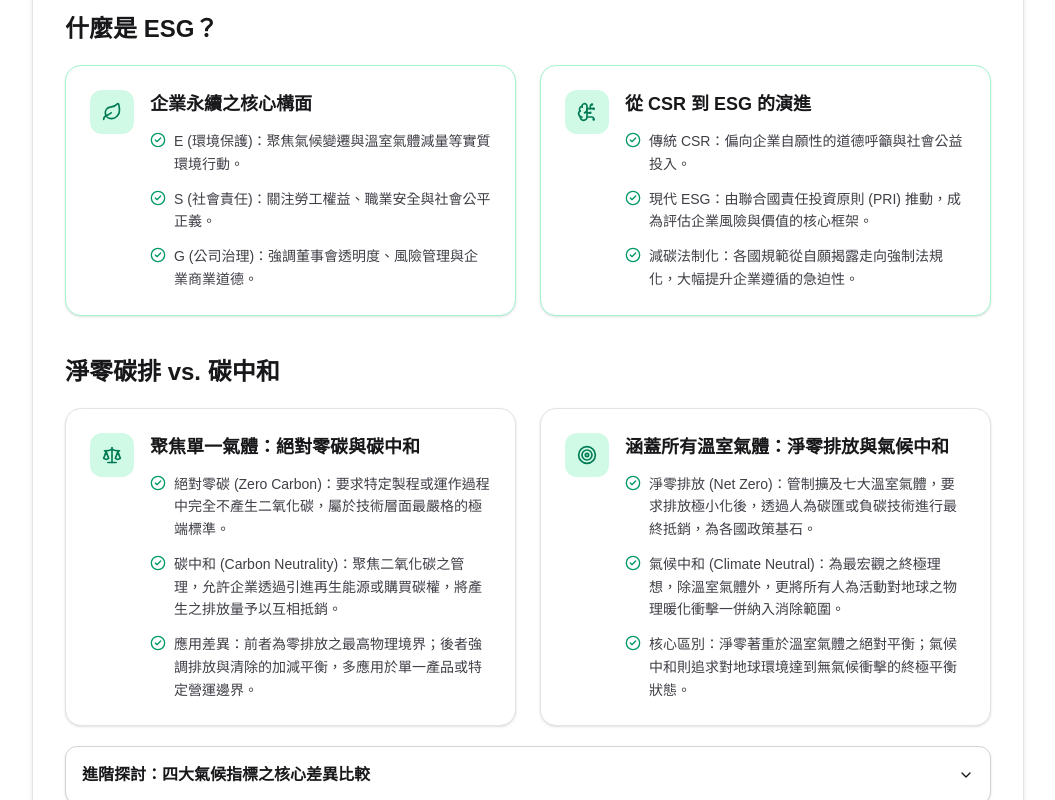
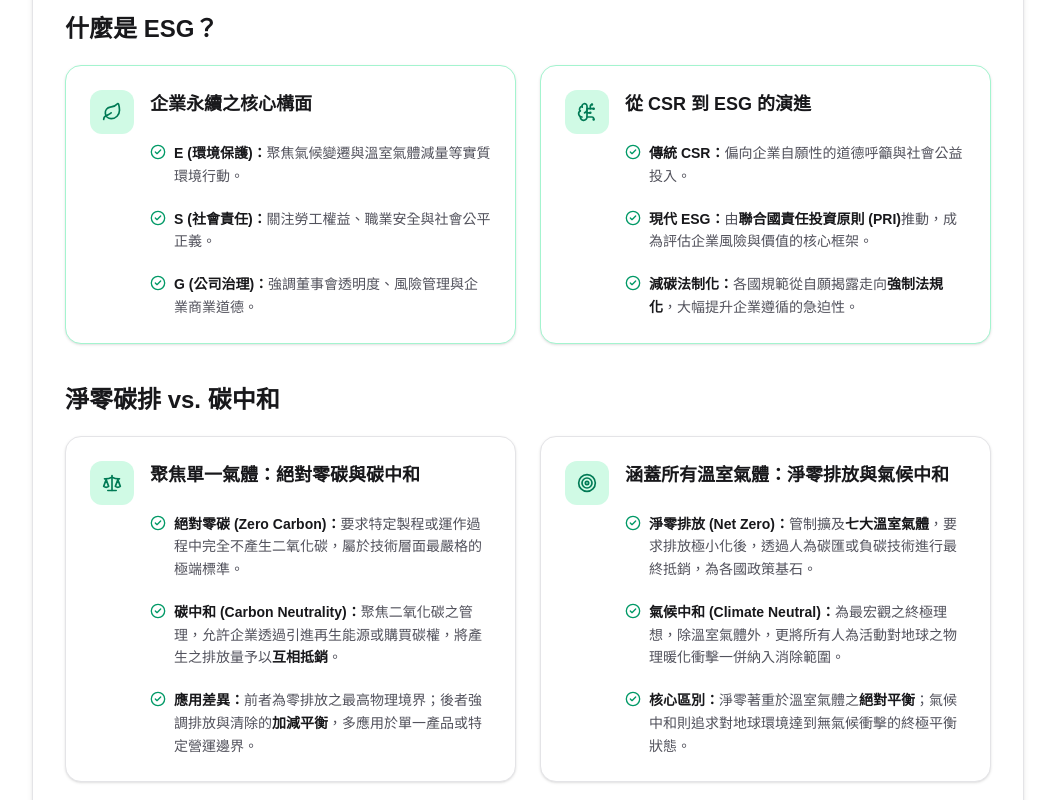
Before and after one commit to 411233052-source/sustainability-edu-platform, a Next.js app: page /concept-building in a window 1280 px wide. Shown: the part 500-1300 px from the top of the page, without its empty margins (112-1167 px from the left). Built offline with nearby package versions, Linux system fonts and the light colour scheme.

Commit message:
style: 優化全站易讀性，調整行距、字色對比並建立專有名詞粗體視覺錨點

```diff
--- a/src/app/action-quantification/page.tsx
+++ b/src/app/action-quantification/page.tsx
@@ -5,6 +5,7 @@
  */
 
 import { ChapterCompleteButton } from "@/components/chapter-complete-button";
+import type { ReactNode } from "react";
 import {
   Boxes,
   CheckCircle2,
@@ -14,40 +15,146 @@ import {
   Truck,
 } from "lucide-react";
 
-const SCOPE_1_2_POINTS = [
-  "ISO 14064 規範：針對組織層級的溫室氣體排放與削減，提供定量、監督及報告的國際標準。",
-  "範疇一 (直接排放)：來自企業完全擁有或具備直接控制權的設施所產生的排放，如固定燃燒源或製程排放。",
-  "範疇二 (間接排放)：企業為維持營運，向外部購買能源而在發電階段所產生的間接排放。",
-] as const;
+type CardPoint = { id: string; node: ReactNode };
 
-const SCOPE_3_POINTS = [
-  "範疇三定義：不在範疇一、二之內，但因企業營運而在整個供應鏈上下游發生的間接排放。",
-  "排放占比：範疇三通常佔企業整體碳足跡的 70% 至 90% 以上，是綠色供應鏈管理的關鍵。",
-  "盤查難度：數據多掌握在外部供應商或消費者手中，極度依賴跨企業之協作與資訊透明度。",
-] as const;
+function Term({ children }: { children: ReactNode }) {
+  return <strong className="font-semibold text-zinc-900">{children}</strong>;
+}
 
-const GSCM_CHALLENGE_POINTS = [
-  "法規壓力：歐盟碳邊境調整機制 (CBAM) 等強制性法規推行，碳排放數據直接影響國際市場競爭力。",
-  "數據獲取瓶頸：供應鏈碳盤查面臨缺乏一手資料、品質參差不齊以及上下游重複計算的挑戰。",
-  "資訊科技應用：透過人工智慧 (AI) 結合區塊鏈技術，確保跨國供應鏈碳資訊的真實性與互通性。",
-] as const;
+const SCOPE_1_2_POINTS: readonly CardPoint[] = [
+  {
+    id: "iso-14064",
+    node: (
+      <>
+        <Term>ISO 14064 規範：</Term>
+        針對組織層級的溫室氣體排放與削減，提供定量、監督及報告的國際標準。
+      </>
+    ),
+  },
+  {
+    id: "scope-1",
+    node: (
+      <>
+        <Term>範疇一 (直接排放)：</Term>來自企業
+        <Term>完全擁有或具備直接控制權</Term>
+        的設施所產生的排放，如固定燃燒源或製程排放。
+      </>
+    ),
+  },
+  {
+    id: "scope-2",
+    node: (
+      <>
+        <Term>範疇二 (間接排放)：</Term>
+        企業為維持營運，向外部購買能源而在發電階段所產生的間接排放。
+      </>
+    ),
+  },
+];
 
-const PRECISION_DECISION_POINTS = [
-  "環保產品宣告 (EPD)：企業可要求供應商提供標準化的產品碳足跡數據，降低對產業平均值的依賴。",
-  "決策分析模型：導入如優劣解距離法 (TOPSIS) 等工具，客觀評估各項減碳策略的技術成熟度與預期成效。",
-  "供應商激勵機制：將碳績效納入篩選指標，透過優先採購權等機制提升整體供應鏈的氣候風險抗性。",
-] as const;
+const SCOPE_3_POINTS: readonly CardPoint[] = [
+  {
+    id: "scope-3-definition",
+    node: (
+      <>
+        <Term>範疇三定義：</Term>
+        不在範疇一、二之內，但因企業營運而在整個供應鏈上下游發生的間接排放。
+      </>
+    ),
+  },
+  {
+    id: "scope-3-ratio",
+    node: (
+      <>
+        <Term>排放占比：</Term>範疇三通常佔企業整體碳足跡的
+        <Term>70% 至 90% 以上</Term>，是綠色供應鏈管理的關鍵。
+      </>
+    ),
+  },
+  {
+    id: "scope-3-difficulty",
+    node: (
+      <>
+        <Term>盤查難度：</Term>
+        數據多掌握在外部供應商或消費者手中，極度依賴跨企業之協作與資訊透明度。
+      </>
+    ),
+  },
+];
 
-function CardPointList({ items }: { items: readonly string[] }) {
+const GSCM_CHALLENGE_POINTS: readonly CardPoint[] = [
+  {
+    id: "gscm-regulation",
+    node: (
+      <>
+        <Term>法規壓力：</Term>
+        <Term>歐盟碳邊境調整機制 (CBAM)</Term>
+        等強制性法規推行，碳排放數據直接影響國際市場競爭力。
+      </>
+    ),
+  },
+  {
+    id: "gscm-data",
+    node: (
+      <>
+        <Term>數據獲取瓶頸：</Term>
+        供應鏈碳盤查面臨缺乏一手資料、品質參差不齊以及上下游重複計算的挑戰。
+      </>
+    ),
+  },
+  {
+    id: "gscm-it",
+    node: (
+      <>
+        <Term>資訊科技應用：</Term>
+        透過人工智慧 (AI) 結合區塊鏈技術，確保跨國供應鏈碳資訊的真實性與互通性。
+      </>
+    ),
+  },
+];
+
+const PRECISION_DECISION_POINTS: readonly CardPoint[] = [
+  {
+    id: "decision-epd",
+    node: (
+      <>
+        <Term>環保產品宣告 (EPD)：</Term>
+        企業可要求供應商提供標準化的產品碳足跡數據，降低對產業平均值的依賴。
+      </>
+    ),
+  },
+  {
+    id: "decision-model",
+    node: (
+      <>
+        <Term>決策分析模型：</Term>導入如<Term>優劣解距離法 (TOPSIS)</Term>
+        等工具，客觀評估各項減碳策略的技術成熟度與預期成效。
+      </>
+    ),
+  },
+  {
+    id: "decision-incentive",
+    node: (
+      <>
+        <Term>供應商激勵機制：</Term>
+        將碳績效納入篩選指標，透過優先採購權等機制提升整體供應鏈的氣候風險抗性。
+      </>
+    ),
+  },
+];
+
+function CardPointList({ items }: { items: readonly CardPoint[] }) {
   return (
-    <ul className="mt-3 list-none space-y-3 p-0">
-      {items.map((text) => (
-        <li key={text} className="flex items-start gap-2">
+    <ul className="mt-6 list-none space-y-5 p-0">
+      {items.map((item) => (
+        <li key={item.id} className="flex items-start gap-2">
           <CheckCircle2
             className="mt-0.5 size-4 shrink-0 text-emerald-600"
             aria-hidden
           />
-          <span className="text-sm leading-relaxed text-zinc-700">{text}</span>
+          <span className="text-sm leading-relaxed text-zinc-600">
+            {item.node}
+          </span>
         </li>
       ))}
     </ul>
@@ -143,9 +250,23 @@ export default function ActionQuantificationPage() {
       <section className="mt-12 mb-8 rounded-r-xl border-l-4 border-slate-400 bg-slate-50 p-6 md:p-8">
         <h2 className="text-lg font-bold text-slate-800">本章精要</h2>
         <ul className="mt-4 space-y-3 text-sm leading-relaxed text-slate-700 md:text-base list-disc list-outside ml-5 marker:text-slate-400">
-          <li>溫室氣體盤查分為三大範疇，其中範疇三（價值鏈間接排放）佔比最高、盤查難度最大，為供應鏈管理之核心。</li>
-          <li>面對歐盟 CBAM 等國際經貿法規，缺乏精確的碳數據將直接削弱企業在國際市場中的競爭力。</li>
-          <li>企業須結合環保產品宣告 (EPD) 數據與多準則決策模型，在減碳效果、技術可行性與成本間找出最佳實務路徑。</li>
+          <li>
+            溫室氣體盤查分為三大範疇，其中
+            <strong className="font-semibold text-slate-900">範疇三（價值鏈間接排放）</strong>
+            佔比最高、盤查難度最大，為
+            <strong className="font-semibold text-slate-900">供應鏈管理之核心</strong>。
+          </li>
+          <li>
+            面對<strong className="font-semibold text-slate-900">歐盟 CBAM</strong>
+            等國際經貿法規，缺乏精確的碳數據將直接削弱企業在國際市場中的
+            <strong className="font-semibold text-slate-900">競爭力</strong>。
+          </li>
+          <li>
+            企業須結合
+            <strong className="font-semibold text-slate-900">環保產品宣告 (EPD)</strong>
+            數據與<strong className="font-semibold text-slate-900">多準則決策模型</strong>
+            ，在減碳效果、技術可行性與成本間找出最佳實務路徑。
+          </li>
         </ul>
       </section>
 
--- a/src/app/concept-building/page.tsx
+++ b/src/app/concept-building/page.tsx
@@ -5,6 +5,7 @@
  */
 
 import { ChapterCompleteButton } from "@/components/chapter-complete-button";
+import type { ReactNode } from "react";
 import {
   BrainCircuit,
   CheckCircle2,
@@ -14,40 +15,141 @@ import {
   Target,
 } from "lucide-react";
 
-const ESG_LETTERS_POINTS = [
-  "E (環境保護)：聚焦氣候變遷與溫室氣體減量等實質環境行動。",
-  "S (社會責任)：關注勞工權益、職業安全與社會公平正義。",
-  "G (公司治理)：強調董事會透明度、風險管理與企業商業道德。",
-] as const;
+type CardPoint = { id: string; node: ReactNode };
 
-const CSR_TO_ESG_POINTS = [
-  "傳統 CSR：偏向企業自願性的道德呼籲與社會公益投入。",
-  "現代 ESG：由聯合國責任投資原則 (PRI) 推動，成為評估企業風險與價值的核心框架。",
-  "減碳法制化：各國規範從自願揭露走向強制法規化，大幅提升企業遵循的急迫性。",
-] as const;
+function Term({ children }: { children: ReactNode }) {
+  return <strong className="font-semibold text-zinc-900">{children}</strong>;
+}
 
-const SINGLE_GAS_POINTS = [
-  "絕對零碳 (Zero Carbon)：要求特定製程或運作過程中完全不產生二氧化碳，屬於技術層面最嚴格的極端標準。",
-  "碳中和 (Carbon Neutrality)：聚焦二氧化碳之管理，允許企業透過引進再生能源或購買碳權，將產生之排放量予以互相抵銷。",
-  "應用差異：前者為零排放之最高物理境界；後者強調排放與清除的加減平衡，多應用於單一產品或特定營運邊界。",
-] as const;
+const ESG_LETTERS_POINTS: readonly CardPoint[] = [
+  {
+    id: "esg-e",
+    node: (
+      <>
+        <Term>E (環境保護)：</Term>聚焦氣候變遷與溫室氣體減量等實質環境行動。
+      </>
+    ),
+  },
+  {
+    id: "esg-s",
+    node: (
+      <>
+        <Term>S (社會責任)：</Term>關注勞工權益、職業安全與社會公平正義。
+      </>
+    ),
+  },
+  {
+    id: "esg-g",
+    node: (
+      <>
+        <Term>G (公司治理)：</Term>強調董事會透明度、風險管理與企業商業道德。
+      </>
+    ),
+  },
+];
 
-const FULL_IMPACT_POINTS = [
-  "淨零排放 (Net Zero)：管制擴及七大溫室氣體，要求排放極小化後，透過人為碳匯或負碳技術進行最終抵銷，為各國政策基石。",
-  "氣候中和 (Climate Neutral)：為最宏觀之終極理想，除溫室氣體外，更將所有人為活動對地球之物理暖化衝擊一併納入消除範圍。",
-  "核心區別：淨零著重於溫室氣體之絕對平衡；氣候中和則追求對地球環境達到無氣候衝擊的終極平衡狀態。",
-] as const;
+const CSR_TO_ESG_POINTS: readonly CardPoint[] = [
+  {
+    id: "csr-legacy",
+    node: (
+      <>
+        <Term>傳統 CSR：</Term>偏向企業自願性的道德呼籲與社會公益投入。
+      </>
+    ),
+  },
+  {
+    id: "csr-modern",
+    node: (
+      <>
+        <Term>現代 ESG：</Term>由<Term>聯合國責任投資原則 (PRI)</Term>
+        推動，成為評估企業風險與價值的核心框架。
+      </>
+    ),
+  },
+  {
+    id: "csr-legislation",
+    node: (
+      <>
+        <Term>減碳法制化：</Term>各國規範從自願揭露走向
+        <Term>強制法規化</Term>，大幅提升企業遵循的急迫性。
+      </>
+    ),
+  },
+];
 
-function CardPointList({ items }: { items: readonly string[] }) {
+const SINGLE_GAS_POINTS: readonly CardPoint[] = [
+  {
+    id: "single-zero-carbon",
+    node: (
+      <>
+        <Term>絕對零碳 (Zero Carbon)：</Term>
+        要求特定製程或運作過程中完全不產生二氧化碳，屬於技術層面最嚴格的極端標準。
+      </>
+    ),
+  },
+  {
+    id: "single-carbon-neutrality",
+    node: (
+      <>
+        <Term>碳中和 (Carbon Neutrality)：</Term>
+        聚焦二氧化碳之管理，允許企業透過引進再生能源或購買碳權，將產生之排放量予以
+        <Term>互相抵銷</Term>。
+      </>
+    ),
+  },
+  {
+    id: "single-difference",
+    node: (
+      <>
+        <Term>應用差異：</Term>前者為零排放之最高物理境界；後者強調排放與清除的
+        <Term>加減平衡</Term>，多應用於單一產品或特定營運邊界。
+      </>
+    ),
+  },
+];
+
+const FULL_IMPACT_POINTS: readonly CardPoint[] = [
+  {
+    id: "full-net-zero",
+    node: (
+      <>
+        <Term>淨零排放 (Net Zero)：</Term>管制擴及<Term>七大溫室氣體</Term>
+        ，要求排放極小化後，透過人為碳匯或負碳技術進行最終抵銷，為各國政策基石。
+      </>
+    ),
+  },
+  {
+    id: "full-climate-neutral",
+    node: (
+      <>
+        <Term>氣候中和 (Climate Neutral)：</Term>
+        為最宏觀之終極理想，除溫室氣體外，更將所有人為活動對地球之物理暖化衝擊一併納入消除範圍。
+      </>
+    ),
+  },
+  {
+    id: "full-difference",
+    node: (
+      <>
+        <Term>核心區別：</Term>淨零著重於溫室氣體之<Term>絕對平衡</Term>
+        ；氣候中和則追求對地球環境達到無氣候衝擊的終極平衡狀態。
+      </>
+    ),
+  },
+];
+
+function CardPointList({ items }: { items: readonly CardPoint[] }) {
   return (
-    <ul className="mt-3 list-none space-y-3 p-0">
-      {items.map((text) => (
-        <li key={text} className="flex items-start gap-2">
+    <ul className="mt-6 list-none space-y-5 p-0">
+      {items.map((item) => (
+        <li key={item.id} className="flex items-start gap-2">
           <CheckCircle2
             className="mt-0.5 size-4 shrink-0 text-emerald-600"
             aria-hidden
           />
-          <span className="text-sm leading-relaxed text-zinc-700">{text}</span>
+          <span className="text-sm leading-relaxed text-zinc-600">
+            {item.node}
+          </span>
         </li>
       ))}
     </ul>
@@ -155,9 +257,22 @@ export default function ConceptBuildingPage() {
       <section className="mt-12 mb-8 rounded-r-xl border-l-4 border-slate-400 bg-slate-50 p-6 md:p-8">
         <h2 className="text-lg font-bold text-slate-800">本章精要</h2>
         <ul className="mt-4 space-y-3 text-sm leading-relaxed text-slate-700 md:text-base list-disc list-outside ml-5 marker:text-slate-400">
-          <li>從 CSR 到 ESG，減碳已從自願性的道德公益，轉變為攸關企業生存的資本市場法規。</li>
-          <li>碳中和僅針對二氧化碳進行帳面抵銷；淨零排放則涵蓋所有溫室氣體且要求實質抵銷，為目前全球法規之基石。</li>
-          <li>氣候指標的嚴格程度，取決於管制氣體範圍的大小與抵銷機制的公信力。</li>
+          <li>
+            從 <strong className="font-semibold text-slate-900">CSR 到 ESG</strong>
+            ，減碳已從自願性的道德公益，轉變為攸關企業生存的
+            <strong className="font-semibold text-slate-900">資本市場法規</strong>。
+          </li>
+          <li>
+            <strong className="font-semibold text-slate-900">碳中和</strong>
+            僅針對二氧化碳進行帳面抵銷；
+            <strong className="font-semibold text-slate-900">淨零排放</strong>
+            則涵蓋所有溫室氣體且要求實質抵銷，為目前全球法規之基石。
+          </li>
+          <li>
+            氣候指標的嚴格程度，取決於
+            <strong className="font-semibold text-slate-900">管制氣體範圍的大小</strong>與
+            <strong className="font-semibold text-slate-900">抵銷機制的公信力</strong>。
+          </li>
         </ul>
       </section>
 
--- a/src/app/macro-market/page.tsx
+++ b/src/app/macro-market/page.tsx
@@ -5,6 +5,7 @@
  */
 
 import { ChapterCompleteButton } from "@/components/chapter-complete-button";
+import type { ReactNode } from "react";
 import {
   AlertTriangle,
   Briefcase,
@@ -14,40 +15,145 @@ import {
   TrendingUp,
 } from "lucide-react";
 
-const GREENWASHING_POINTS = [
-  "核心屬性：企業無法證實其減碳或環保聲明，且具備欺騙意圖以獲取市場不當之競爭優勢。",
-  "傳統表現形式：包含隱藏權衡、語意模糊以及選擇性揭露微小減碳成效等行銷手段。",
-  "漂綠 2.0 (B2B)：蔓延至綠能產業與供應鏈，如誇大再生能源產能、節能設備效能造假與碳憑證欺詐等。",
-] as const;
+type CardPoint = { id: string; node: ReactNode };
 
-const PUBLIC_PERCEPTION_POINTS = [
-  "綠色懷疑論：頻繁的漂綠事件觸發公眾防禦機制，對企業的減碳宣稱產生普遍的懷疑感知。",
-  "企業偽善認知：當企業減碳廣告與實際高碳排之負面新聞產生不一致時，將嚴重損害企業公民形象。",
-  "關係建立斷裂：偽善認知不僅降低消費者的品牌態度，更會直接切斷公眾與企業維持長期關係的意願。",
-] as const;
+function Term({ children }: { children: ReactNode }) {
+  return <strong className="font-semibold text-zinc-900">{children}</strong>;
+}
 
-const COMPLIANCE_JOBS_POINTS = [
-  "企業減碳管理師：需精通 SASB 與 GRI 等國際準則，負責統籌上市櫃企業之溫室氣體減量策略。",
-  "永續管理與內部稽核：專注於非財務與碳排放數據的審計，維護公司治理合規標準，防範漂綠風險。",
-  "氣候風險管理人員：具備編製 TCFD 報告與氣候情境財務壓力測試之能力，為企業之核心風控防線。",
-] as const;
+const GREENWASHING_POINTS: readonly CardPoint[] = [
+  {
+    id: "gw-core",
+    node: (
+      <>
+        <Term>核心屬性：</Term>企業無法證實其減碳或環保聲明，且具備
+        <Term>欺騙意圖</Term>以獲取市場不當之競爭優勢。
+      </>
+    ),
+  },
+  {
+    id: "gw-forms",
+    node: (
+      <>
+        <Term>傳統表現形式：</Term>
+        包含隱藏權衡、語意模糊以及選擇性揭露微小減碳成效等行銷手段。
+      </>
+    ),
+  },
+  {
+    id: "gw-b2b",
+    node: (
+      <>
+        <Term>漂綠 2.0 (B2B)：</Term>
+        蔓延至綠能產業與供應鏈，如誇大再生能源產能、節能設備效能造假與碳憑證欺詐等。
+      </>
+    ),
+  },
+];
 
-const CARBON_FINANCE_JOBS_POINTS = [
-  "碳權交易與碳資產管理師：熟稔自願性碳減量市場規則與歐盟 CBAM 機制，具備碳金融商品交易與避險能力。",
-  "碳資訊確信審查員：掌握 IFRS S1/S2 氣候相關揭露準則與碳足跡量化數據，確保企業減碳報告之公信力。",
-  "第三方驗證機制：比照財務報表審計，碳盤查數據須經由獨立會計師或跨國驗證機構進行實質確信。",
-] as const;
+const PUBLIC_PERCEPTION_POINTS: readonly CardPoint[] = [
+  {
+    id: "pp-skepticism",
+    node: (
+      <>
+        <Term>綠色懷疑論：</Term>
+        頻繁的漂綠事件觸發公眾防禦機制，對企業的減碳宣稱產生普遍的懷疑感知。
+      </>
+    ),
+  },
+  {
+    id: "pp-hypocrisy",
+    node: (
+      <>
+        <Term>企業偽善認知：</Term>
+        當企業減碳廣告與實際高碳排之負面新聞產生不一致時，將嚴重損害企業公民形象。
+      </>
+    ),
+  },
+  {
+    id: "pp-relationship",
+    node: (
+      <>
+        <Term>關係建立斷裂：</Term>
+        偽善認知不僅降低消費者的品牌態度，更會直接切斷公眾與企業維持長期關係的意願。
+      </>
+    ),
+  },
+];
 
-function CardPointList({ items }: { items: readonly string[] }) {
+const COMPLIANCE_JOBS_POINTS: readonly CardPoint[] = [
+  {
+    id: "job-manager",
+    node: (
+      <>
+        <Term>企業減碳管理師：</Term>需精通<Term>SASB 與 GRI</Term>
+        等國際準則，負責統籌上市櫃企業之溫室氣體減量策略。
+      </>
+    ),
+  },
+  {
+    id: "job-audit",
+    node: (
+      <>
+        <Term>永續管理與內部稽核：</Term>
+        專注於非財務與碳排放數據的審計，維護公司治理合規標準，防範漂綠風險。
+      </>
+    ),
+  },
+  {
+    id: "job-risk",
+    node: (
+      <>
+        <Term>氣候風險管理人員：</Term>具備編製<Term>TCFD 報告</Term>
+        與氣候情境財務壓力測試之能力，為企業之核心風控防線。
+      </>
+    ),
+  },
+];
+
+const CARBON_FINANCE_JOBS_POINTS: readonly CardPoint[] = [
+  {
+    id: "fin-trading",
+    node: (
+      <>
+        <Term>碳權交易與碳資產管理師：</Term>熟稔自願性碳減量市場規則與
+        <Term>歐盟 CBAM 機制</Term>，具備碳金融商品交易與避險能力。
+      </>
+    ),
+  },
+  {
+    id: "fin-assurance",
+    node: (
+      <>
+        <Term>碳資訊確信審查員：</Term>掌握
+        <Term>IFRS S1/S2</Term>
+        氣候相關揭露準則與碳足跡量化數據，確保企業減碳報告之公信力。
+      </>
+    ),
+  },
+  {
+    id: "fin-verification",
+    node: (
+      <>
+        <Term>第三方驗證機制：</Term>比照財務報表審計，碳盤查數據須經由
+        <Term>獨立會計師或跨國驗證機構</Term>進行實質確信。
+      </>
+    ),
+  },
+];
+
+function CardPointList({ items }: { items: readonly CardPoint[] }) {
   return (
-    <ul className="mt-3 list-none space-y-3 p-0">
-      {items.map((text) => (
-        <li key={text} className="flex items-start gap-2">
+    <ul className="mt-6 list-none space-y-5 p-0">
+      {items.map((item) => (
+        <li key={item.id} className="flex items-start gap-2">
           <CheckCircle2
             className="mt-0.5 size-4 shrink-0 text-emerald-600"
             aria-hidden
           />
-          <span className="text-sm leading-relaxed text-zinc-700">{text}</span>
+          <span className="text-sm leading-relaxed text-zinc-600">
+            {item.node}
+          </span>
         </li>
       ))}
     </ul>
@@ -143,9 +249,23 @@ export default function MacroMarketPage() {
       <section className="mt-12 mb-8 rounded-r-xl border-l-4 border-slate-400 bg-slate-50 p-6 md:p-8">
         <h2 className="text-lg font-bold text-slate-800">本章精要</h2>
         <ul className="mt-4 space-y-3 text-sm leading-relaxed text-slate-700 md:text-base list-disc list-outside ml-5 marker:text-slate-400">
-          <li>不實減碳聲明（漂綠）會引發公眾的企業偽善認知，嚴重損害品牌的市場信任與長期關係。</li>
-          <li>國際監管正走向強制標準化，企業碳排放數據必須經過獨立的第三方確信審查以防範造假疑慮。</li>
-          <li>掌握 GRI、SASB、TCFD 等國際準則與碳盤查實務，為晉升永續管理與綠色金融專業職缺的關鍵核心能力。</li>
+          <li>
+            不實減碳聲明（漂綠）會引發公眾的
+            <strong className="font-semibold text-slate-900">企業偽善認知</strong>
+            ，嚴重損害品牌的
+            <strong className="font-semibold text-slate-900">市場信任與長期關係</strong>。
+          </li>
+          <li>
+            國際監管正走向強制標準化，企業碳排放數據必須經過
+            <strong className="font-semibold text-slate-900">獨立的第三方確信審查</strong>
+            以防範造假疑慮。
+          </li>
+          <li>
+            掌握
+            <strong className="font-semibold text-slate-900">GRI、SASB、TCFD 等國際準則</strong>
+            與碳盤查實務，為晉升永續管理與綠色金融專業職缺的
+            <strong className="font-semibold text-slate-900">關鍵核心能力</strong>。
+          </li>
         </ul>
       </section>
 
```
